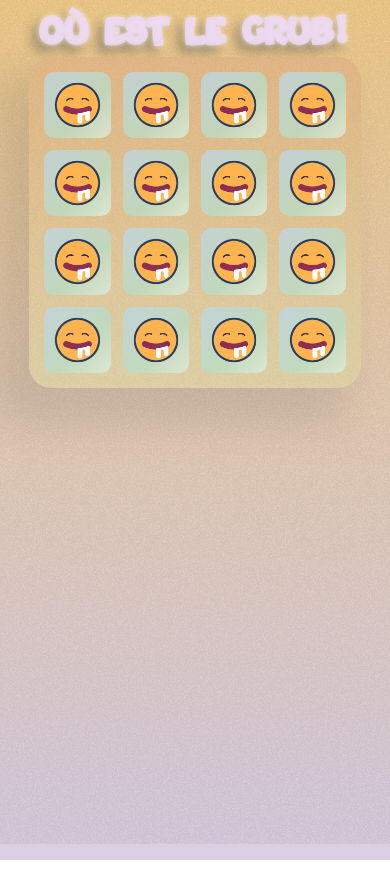
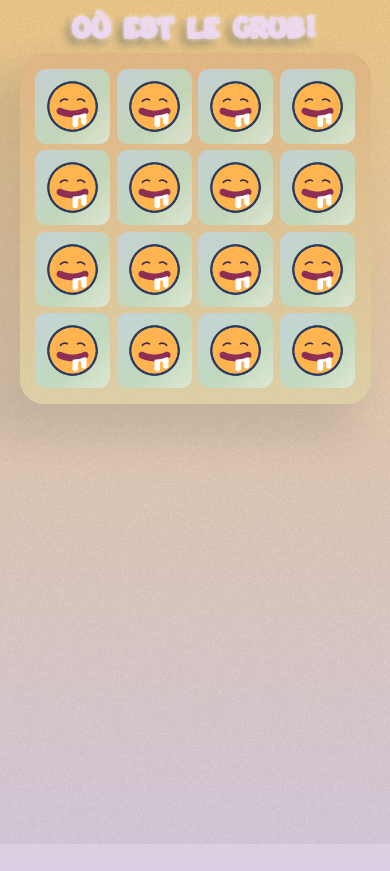
Before and after one commit to ezbez/Ezra-Website-1.0, a plain HTML site: page Game 4 - Memory Game/index.html in a window 390 px wide. Drawn offline with nearby package versions, Linux system fonts and the light colour scheme.

Commit message:
Fully Responsive

```diff
--- a/Game 4 - Memory Game/index.html
+++ b/Game 4 - Memory Game/index.html
@@ -17,11 +17,11 @@
 </head>
 
 <body>
-	<div class="title">
+	<div class="responsive">
+		<!-- <div class="title"> -->
 		<h1>OÙ EST LE GRUB!<span id="result"></span></h1>
-	</div>
+		<!-- </div> -->
 
-	<div class="container-fluid">
 		<div class="gameBox" id="gameBox">
 			<div id="grid"></div>
 		</div>
@@ -29,12 +29,12 @@
 
 	<script src="index.js"></script>
 
-	<script src="https://cdn.jsdelivr.net/npm/@popperjs/core@2.11.8/dist/umd/popper.min.js"
+	<!-- <script src="https://cdn.jsdelivr.net/npm/@popperjs/core@2.11.8/dist/umd/popper.min.js"
 		integrity="sha384-I7E8VVD/ismYTF4hNIPjVp/Zjvgyol6VFvRkX/vR+Vc4jQkC+hVqc2pM8ODewa9r"
 		crossorigin="anonymous"></script>
 	<script src="https://cdn.jsdelivr.net/npm/bootstrap@5.3.2/dist/js/bootstrap.min.js"
 		integrity="sha384-BBtl+eGJRgqQAUMxJ7pMwbEyER4l1g+O15P+16Ep7Q9Q+zqX6gSbd85u4mG4QzX+"
-		crossorigin="anonymous"></script>
+		crossorigin="anonymous"></script> -->
 </body>
 
 </html>
--- a/Game 4 - Memory Game/index.js
+++ b/Game 4 - Memory Game/index.js
@@ -199,6 +199,6 @@ function resetGame() {
     // Remove all the cards from the grid
     const cards = document.querySelectorAll("img");
     cards.forEach((card) => card.remove());
-
+    document.getElementById("grid").innerHTML = "";
     createBoard();
 }
--- a/Game 4 - Memory Game/styles.css
+++ b/Game 4 - Memory Game/styles.css
@@ -31,16 +31,23 @@ body {
     height: 100%;
 }
 
+.gameBox,
+#grid {
+    margin: 0;
+    padding: 0;
+}
+
 .gameBox {
     position: relative;
     z-index: 1;
 }
 
 .gameBox {
-    width: 85vw;
-    height: 85vw;
-    max-width: 632px;
-    max-height: 632px;
+    width: 90vw;
+    height: 90vw;
+    max-width: 630px;
+    max-height: 630px;
+    overflow: hidden;
     margin: auto;
     display: flex;
     justify-content: center;
@@ -53,6 +60,9 @@ body {
     );
     box-shadow: -25px 25px 35px 10px rgba(46, 61, 73, 0.12);
     overflow: hidden;
+    /* display: grid; */
+    place-items: center;
+    box-sizing: border-box;
 }
 
 .gameBox::after {
@@ -67,6 +77,7 @@ body {
     background-repeat: repeat;
     opacity: 0.5;
     z-index: 1;
+    box-sizing: border-box;
 }
 
 .gameBox > * {
@@ -75,15 +86,17 @@ body {
 }
 
 #grid {
+    position: relative;
     display: grid;
     grid-template-columns: repeat(4, 1fr);
-    gap: 12px;
+    gap: 2%;
     width: 91%;
     height: 91%;
     box-sizing: border-box;
 }
 
 #grid img {
+    box-sizing: border-box;
     width: 100%;
     height: auto;
     border-radius: 15%;
@@ -101,23 +114,23 @@ body {
     src: url("fonts/bouncy.otf");
 }
 
-.title {
+/* .title {
     display: flex;
     justify-content: center;
     width: 100%;
     margin: auto;
-}
+} */
 h1 {
     color: rgba(236, 215, 243, 0.895);
-    font-size: 4.5rem;
+    font-size: clamp(7vw, 7vw, 30px);
     font-family: "bouncy";
     letter-spacing: 0.5px;
     font-weight: 700;
     text-shadow: 0 0 5px #ffffffbf, -0.2em 0.2em 0.3em rgba(46, 61, 73, 0.403);
     display: flex;
     justify-content: center;
-    margin-top: 3%;
-    margin-bottom: 2%;
+    margin-top: 5%;
+    margin-bottom: 3%;
     word-spacing: 3px;
 }
 
@@ -143,17 +156,9 @@ h1 {
     transform: translateX(550px) rotate(50deg);
 }
 
-@media (min-width: 770px) and (max-width: 2560px) {
-    h1 {
-        font-size: 4.5rem;
-    }
+@media (min-width: 700px) and (max-width: 2560px) {
     .gameBox {
         width: 42rem;
         height: 42rem;
     }
 }
-@media (max-width: 769.8px) {
-    h1 {
-        font-size: 9vw;
-    }
-}
```
